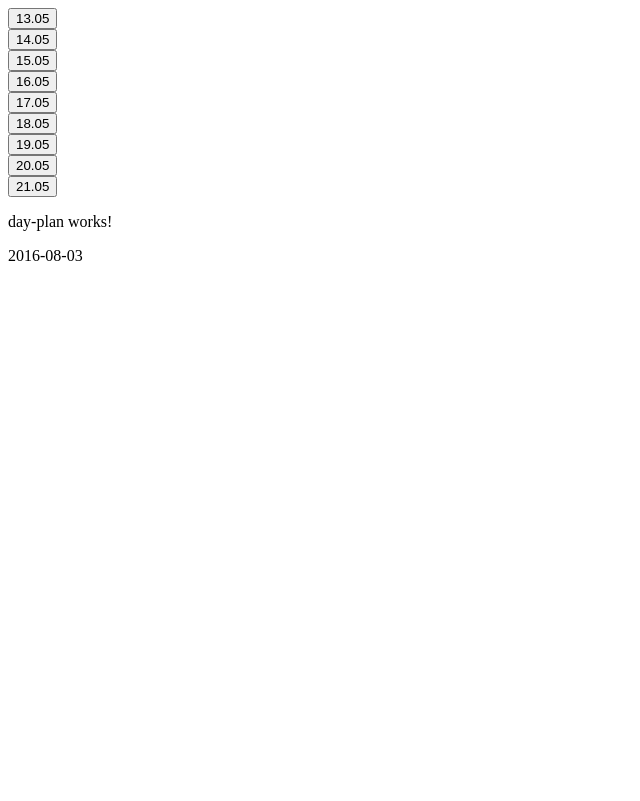
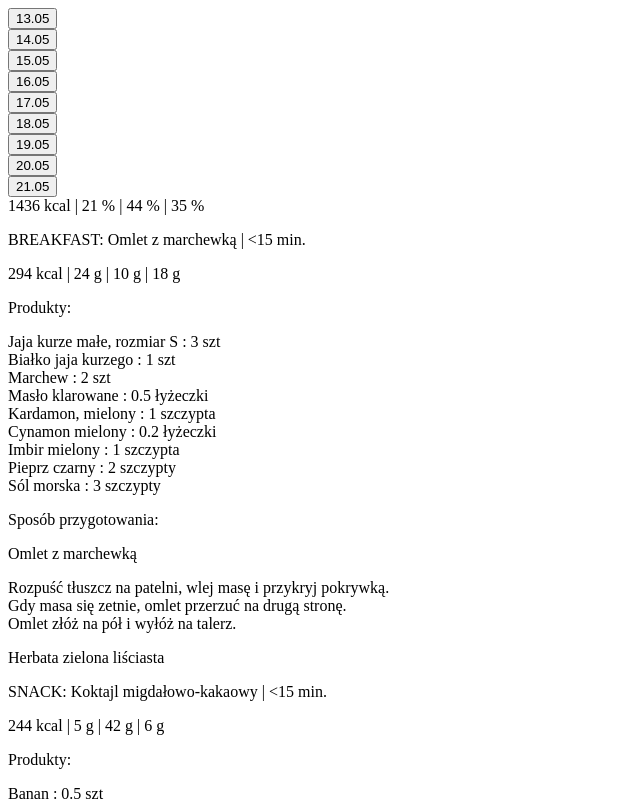
Before and after one commit to kiczelkoo/my-cookbook, an Angular app in the folder myCookbookWebApp/: page / in a window 1280 px wide. Shown: the top 801 px of the page, without its empty margins (0-640 px from the left). Built offline with nearby package versions, Linux system fonts and the light colour scheme.

Commit message:
display meals for a day plan

```diff
--- a/myCookbookWebApp/src/app/planner/planner-dialog/day-plan.service.ts
+++ b/myCookbookWebApp/src/app/planner/planner-dialog/day-plan.service.ts
@@ -18,10 +18,10 @@ export class DayPlanService {
 const breakfast: Recipe = {
   category: 'BREAKFAST',
   name: 'Omlet z marchewką',
-  kcal: 294,
+  summary: {kcal: 294,
   carbs: { amount: 10, unit: 'g' },
-  prot: { amount: 24, unit: 'g' },
-  fats: { amount: 18, unit: 'g' },
+  prots: { amount: 24, unit: 'g' },
+  fats: { amount: 18, unit: 'g' }},
   time: '<15 min.',
   ingredients: [{ product: 'Jaja kurze małe, rozmiar S', amount: { amount: 3, unit: 'szt' }, stdAmount: { amount: 150, unit: 'g' } },
   { product: 'Białko jaja kurzego', amount: { amount: 1, unit: 'szt' }, stdAmount: { amount: 35, unit: 'g' } },
@@ -43,10 +43,10 @@ const breakfast: Recipe = {
 const snackOne: Recipe = {
   category: 'SNACK',
   name: 'Koktajl migdałowo-kakaowy',
-  kcal: 244,
-  prot: { amount: 5, unit: 'g' },
+  summary: {kcal: 244,
+  prots: { amount: 5, unit: 'g' },
   fats: { amount: 6, unit: 'g' },
-  carbs: { amount: 42, unit: 'g' },
+  carbs: { amount: 42, unit: 'g' }},
   time: '<15 min.',
   ingredients: [{ product: 'Banan', amount: { amount: 0.5, unit: 'szt' }, stdAmount: { amount: 100, unit: 'g' } },
   { product: 'Banan', amount: { amount: 0.5, unit: 'szt' }, stdAmount: { amount: 100, unit: 'g' } },
@@ -65,12 +65,12 @@ const snackOne: Recipe = {
 
 const lunch: Recipe = {
   category: 'LUNCH',
-  kcal: 446,
   time: '<45 min.',
   name: 'Grillowany łosoś w sosie z cytryny',
-  prot: { amount: 36, unit: 'g' },
+  summary: {kcal: 446,
+  prots: { amount: 36, unit: 'g' },
   fats: { amount: 28, unit: 'g' },
-  carbs: { amount: 13, unit: 'g' },
+  carbs: { amount: 13, unit: 'g' }},
   ingredients: [
     { product: 'Łosoś świeży', amount: { amount: 175, unit: 'g' } },
     { product: 'Sok pomarańczowy, świeżo wyciśnięty', amount: { amount: 3, unit: 'łyżki' }, stdAmount: { amount: 18, unit: 'ml' } },
@@ -99,11 +99,11 @@ const lunch: Recipe = {
 
 const snackTwo: Recipe = {
   category: 'SNACK',
-  kcal: 186,
   name: 'Krem z buraków z gruszką',
-  prot: { amount: 6, unit: 'g' },
+  summary: {kcal: 186,
+  prots: { amount: 6, unit: 'g' },
   fats: { amount: 1, unit: 'g' },
-  carbs: { amount: 49, unit: 'g' },
+  carbs: { amount: 49, unit: 'g' }},
   ingredients: [{ product: 'Burak', amount: { amount: 1.5, unit: 'szt' }, stdAmount: { amount: 158, unit: 'g' } },
   { product: 'Marchew', amount: { amount: 1, unit: 'szt' }, stdAmount: { amount: 45, unit: 'g' } },
   { product: 'Pietruszka korzeń', amount: { amount: 1, unit: 'szt' }, stdAmount: { amount: 80, unit: 'g' } },
@@ -132,12 +132,12 @@ const snackTwo: Recipe = {
 
 const dinner: Recipe = {
   category: 'DINNER',
-  kcal: 265,
   time: '<15 min.',
   name: 'Pasta brokułowa',
-  prot: { amount: 10, unit: 'g' },
+  summary: {kcal: 265,
+  prots: { amount: 10, unit: 'g' },
   fats: { amount: 5, unit: 'g' },
-  carbs: { amount: 53, unit: 'g' },
+  carbs: { amount: 53, unit: 'g' }},
   ingredients: [{ product: 'Brokuły', amount: { amount: 0.3, unit: 'szt' }, stdAmount: { amount: 167, unit: 'g' } },
   { product: 'Czosnek', amount: { amount: 1, unit: 'ząbek' }, stdAmount: { amount: 5, unit: 'g' } },
   { product: 'Oliwa z oliwek extra virgin', amount: { amount: 0.75, unit: 'łyżeczki' }, stdAmount: { amount: 4, unit: 'g' } },
@@ -149,9 +149,9 @@ const dinner: Recipe = {
 }
 
 const dayPlan1: DayPlan = {
-  kcal: 1436,
+  summary: {kcal: 1436,
   carbs: { amount: 44, unit: '%' },
-  prot: { amount: 21, unit: '%' },
-  fats: { amount: 35, unit: '%' },
+  prots: { amount: 21, unit: '%' },
+  fats: { amount: 35, unit: '%' }},
   day: '2016-08-03', meals: [breakfast, snackOne, lunch, snackTwo, dinner]
 }
--- a/myCookbookWebApp/src/app/planner/planner-dialog/day-plan/day-plan.component.html
+++ b/myCookbookWebApp/src/app/planner/planner-dialog/day-plan/day-plan.component.html
@@ -1,2 +1,6 @@
-<p>day-plan works!</p>
-<div *ngIf="dayPlan">{{dayPlan.day}}</div>
+<section *ngIf="dayPlan">
+    <mc-app-summary [summary]="dayPlan.summary"></mc-app-summary>
+    <section *ngFor="let meal of dayPlan.meals">
+        <mc-app-meal [meal]="meal"></mc-app-meal>
+    </section>
+</section>
--- /dev/null
+++ b/myCookbookWebApp/src/app/planner/planner-dialog/day-plan/meal/meal.component.html
@@ -0,0 +1,14 @@
+<!--todo improve structure, extract decription and ingredients-->
+<p><span>{{meal.category}}: </span><span>{{meal.name}}</span><span *ngIf="meal.time"> | {{meal.time}}</span></p>
+<mc-app-summary [summary]="meal.summary"></mc-app-summary>
+<p>Produkty:</p>
+<div *ngFor="let ingredient of meal.ingredients">
+    <span>{{ingredient.product}} : {{ingredient.amount.amount}} {{ingredient.amount.unit}}</span>
+</div>
+<p>Sposób przygotowania:</p>
+<div *ngFor="let desc of meal.description">
+    <p>{{desc.name}}</p>
+    <div *ngFor="let instr of desc.instructions">
+        <span>{{instr}}</span>
+    </div>
+</div>
--- /dev/null
+++ b/myCookbookWebApp/src/app/planner/planner-dialog/day-plan/meal/meal.component.ts
@@ -0,0 +1,19 @@
+import { Component, OnInit, Input } from '@angular/core';
+import { Recipe } from '../../day-plan-model';
+
+@Component({
+  selector: 'mc-app-meal',
+  templateUrl: './meal.component.html',
+  styleUrls: ['./meal.component.scss']
+})
+export class MealComponent implements OnInit {
+
+  @Input()
+  meal: Recipe;
+
+  constructor() { }
+
+  ngOnInit(): void {
+  }
+
+}
--- a/myCookbookWebApp/src/app/planner/planner-dialog/planner-dialog.component.ts
+++ b/myCookbookWebApp/src/app/planner/planner-dialog/planner-dialog.component.ts
@@ -37,6 +37,7 @@ export class PlannerDialogComponent implements OnInit {
   }
 
   private getCurrentDayPlan(selectedDate: Date): DayPlan {
+    // TODO logic to select day plan with the same date as selectedDates
     return this.dayPlans[0];
   }
 }
--- a/myCookbookWebApp/src/app/planner/planner.module.ts
+++ b/myCookbookWebApp/src/app/planner/planner.module.ts
@@ -3,11 +3,13 @@ import { CommonModule } from '@angular/common';
 import { PlannerDialogComponent } from './planner-dialog/planner-dialog.component';
 import { DayPlanComponent } from './planner-dialog/day-plan/day-plan.component';
 import { TimelineComponent } from './planner-dialog/timeline/timeline.component';
+import { SummaryComponent } from './summary/summary.component';
+import { MealComponent } from './planner-dialog/day-plan/meal/meal.component';
 
 
 
 @NgModule({
-  declarations: [PlannerDialogComponent, DayPlanComponent, TimelineComponent],
+  declarations: [PlannerDialogComponent, DayPlanComponent, TimelineComponent, SummaryComponent, MealComponent],
   imports: [
     CommonModule
   ],
--- /dev/null
+++ b/myCookbookWebApp/src/app/planner/summary/summary.component.html
@@ -0,0 +1,6 @@
+<div>
+    <span>{{summary.kcal}} kcal | </span> <!--TODO each span as separate component?-->
+    <span>{{summary.prots.amount}} {{summary.prots.unit}} | </span>
+    <span>{{summary.carbs.amount}} {{summary.carbs.unit}} | </span>
+    <span>{{summary.fats.amount}} {{summary.fats.unit}}</span>
+</div>
--- /dev/null
+++ b/myCookbookWebApp/src/app/planner/summary/summary.component.ts
@@ -0,0 +1,21 @@
+import { Component, OnInit, Input } from '@angular/core';
+import { Summary } from '../planner-dialog/day-plan-model';
+
+@Component({
+  selector: 'mc-app-summary',
+  templateUrl: './summary.component.html',
+  styleUrls: ['./summary.component.scss']
+})
+export class SummaryComponent implements OnInit {
+
+  @Input()
+  summary: Summary
+
+  // TODO calculate based on recipes' summaries
+
+  constructor() { }
+
+  ngOnInit(): void {
+  }
+
+}
```
Also changed, not shown: myCookbookWebApp/src/app/planner/planner-dialog/day-plan-model.ts (+11 -10 lines), myCookbookWebApp/src/app/planner/planner-dialog/day-plan/meal/meal.component.scss (added), myCookbookWebApp/src/app/planner/summary/summary.component.scss (added).
